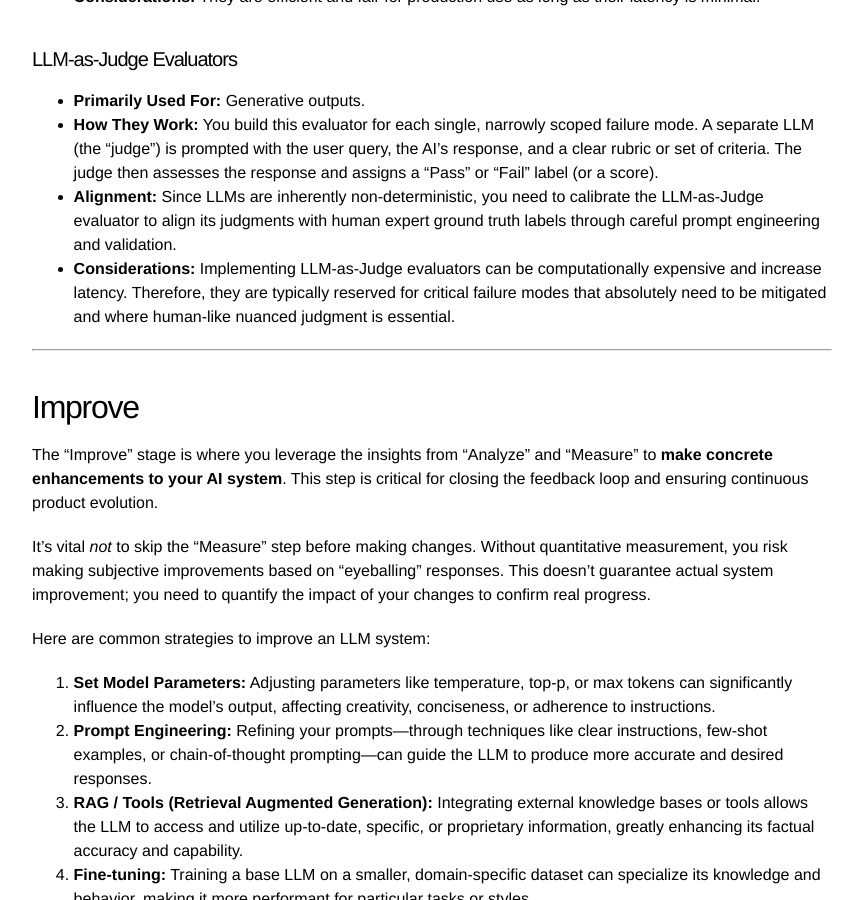
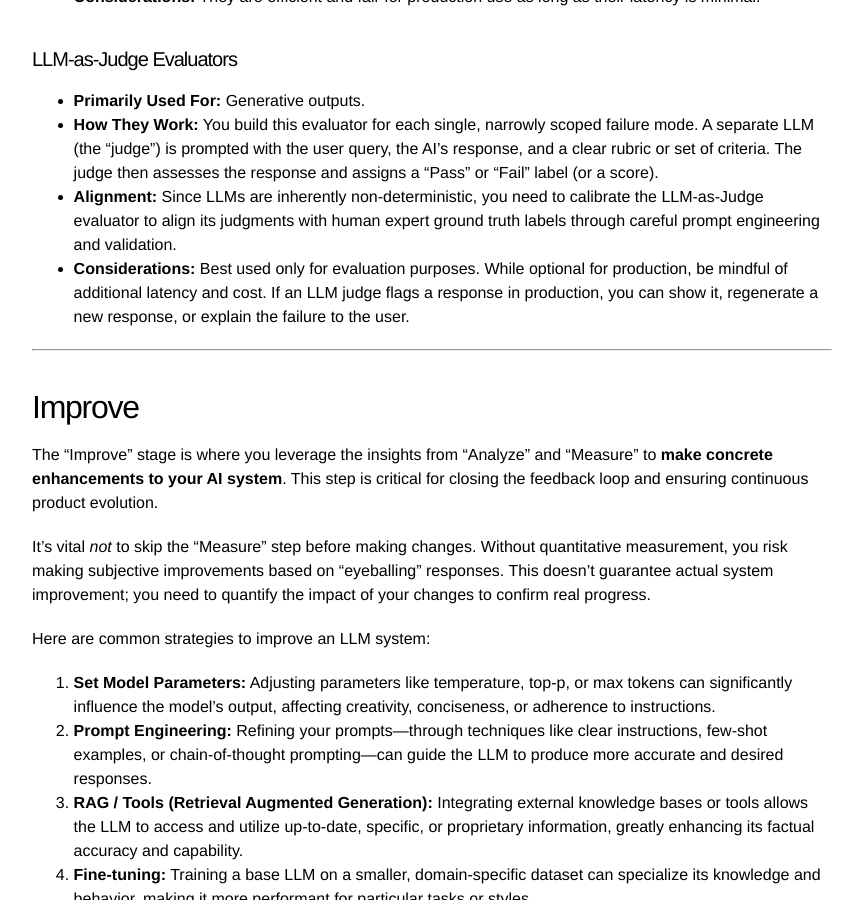
Before and after one commit to jasonmsetiadi/jasonmsetiadi.github.io, a Jekyll site: the page built from _posts/2025-06-08-llm-evals.markdown, in a window 1280 px wide and 900 px high, scrolled down 3699 px. Shown: the whole window, without its empty margins (208-1065 px from the left). Built offline with Jekyll 4.4.1, drawn with Linux system fonts in a browser that asks for light colours; comment, search, counter and statistics services are not loaded.

Commit message:
Update 2025-06-08-llm-evals.markdown

```diff
--- a/_posts/2025-06-08-llm-evals.markdown
+++ b/_posts/2025-06-08-llm-evals.markdown
@@ -103,7 +103,7 @@ Given the different nature of LLM outputs, there are two primary types of automa
 * **Primarily Used For:** Generative outputs.
 * **How They Work:** You build this evaluator for each single, narrowly scoped failure mode. A separate LLM (the "judge") is prompted with the user query, the AI's response, and a clear rubric or set of criteria. The judge then assesses the response and assigns a "Pass" or "Fail" label (or a score).
 * **Alignment:** Since LLMs are inherently non-deterministic, you need to calibrate the LLM-as-Judge evaluator to align its judgments with human expert ground truth labels through careful prompt engineering and validation.
-* **Considerations:** Implementing LLM-as-Judge evaluators can be computationally expensive and increase latency. Therefore, they are typically reserved for critical failure modes that absolutely need to be mitigated and where human-like nuanced judgment is essential.
+* **Considerations:** Best used only for evaluation purposes. While optional for production, be mindful of additional latency and cost. If an LLM judge flags a response in production, you can show it, regenerate a new response, or explain the failure to the user.
 
 ---
 
```
